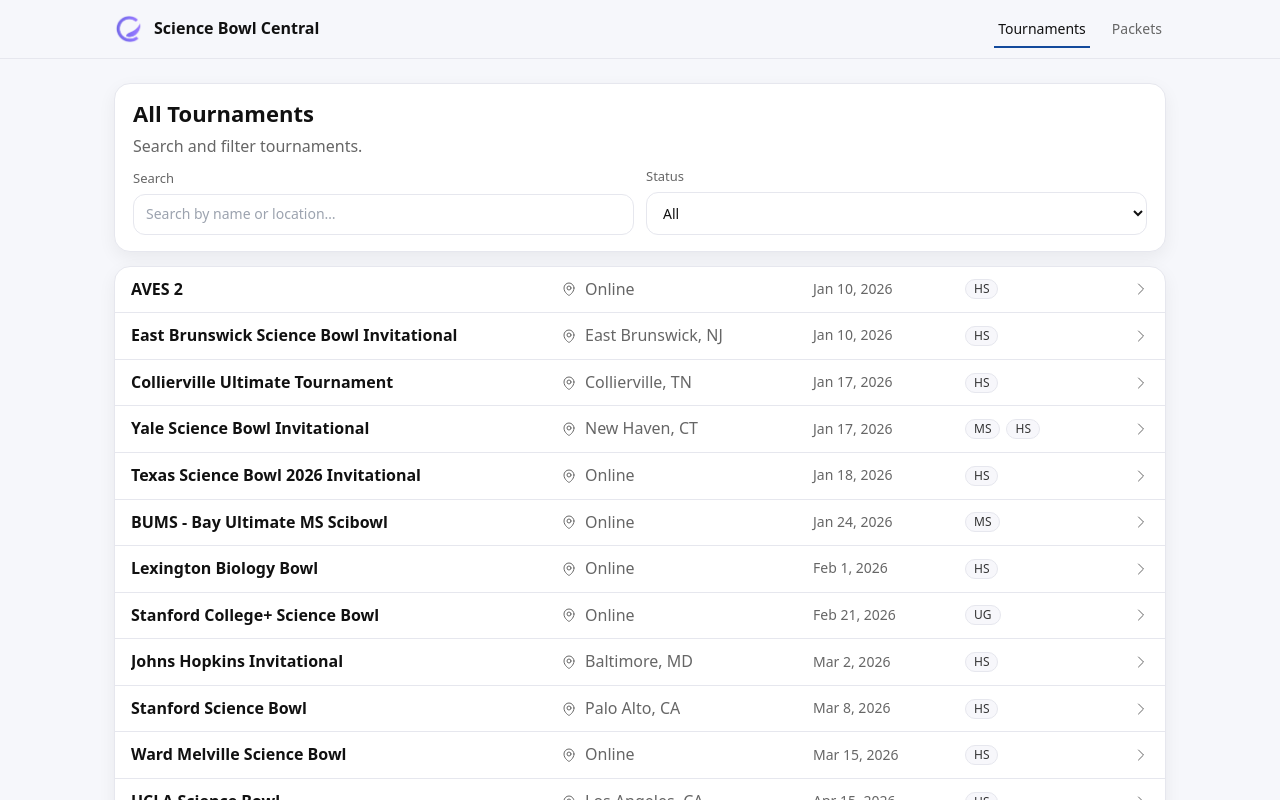
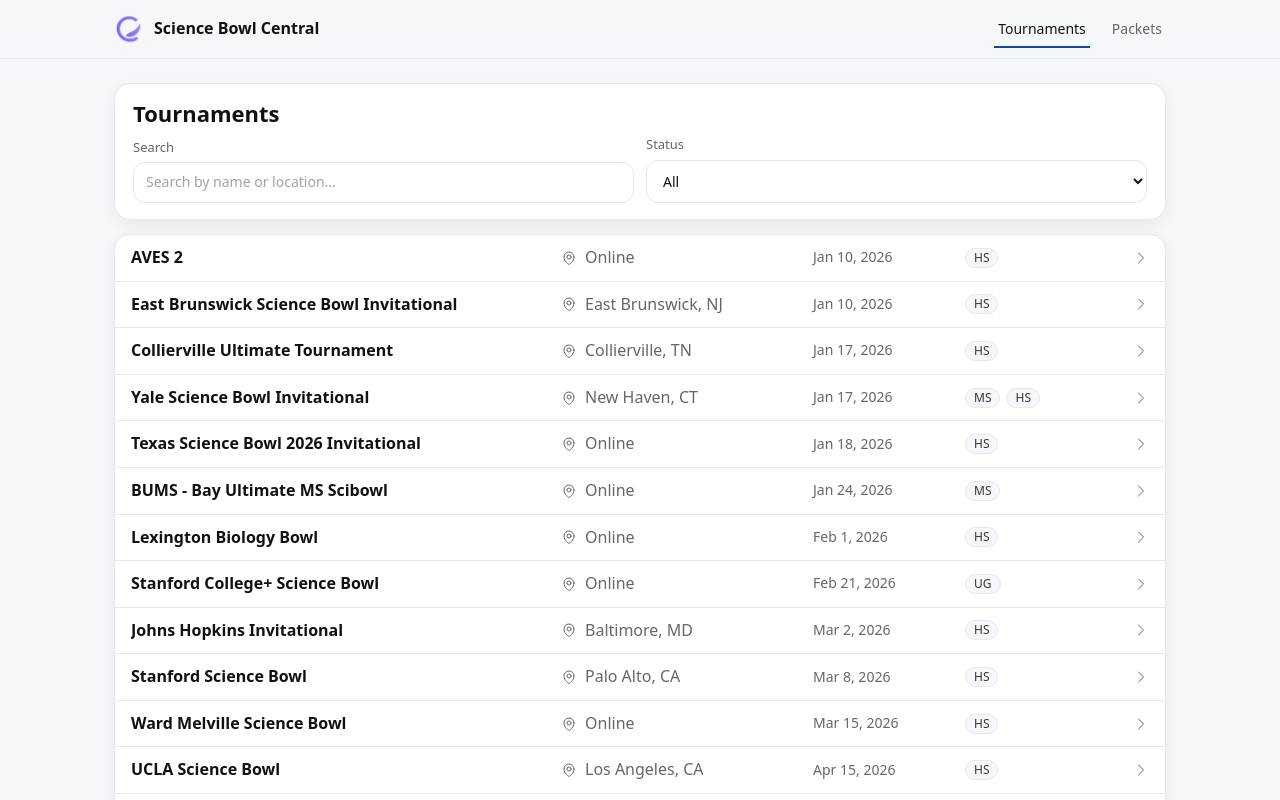
Before and after one commit to xpoes123/scibowl-org, a React (Vite) app in the folder apps/website/frontend/: page /tournaments in a window 1280 px wide. Shown: the top 800 px of the page. Built offline with nearby package versions, Linux system fonts and the light colour scheme.

Commit message:
Update /tournaments title and subtitle

```diff
--- a/apps/website/frontend/src/features/tournaments/pages/TournamentsPage.tsx
+++ b/apps/website/frontend/src/features/tournaments/pages/TournamentsPage.tsx
@@ -106,8 +106,7 @@ export function TournamentsPage() {
   return (
     <div className="sbStack">
       <div className="card sbTournamentCard sbHeroCard">
-        <h1 className="sbTitle">All Tournaments</h1>
-        <p className="sbMuted sbTopSpace">Search and filter tournaments.</p>
+        <h1 className="sbTitle">Tournaments</h1>
 
         <div className="sbListingControls sbTopSpace">
           <label className="sbField">
```
